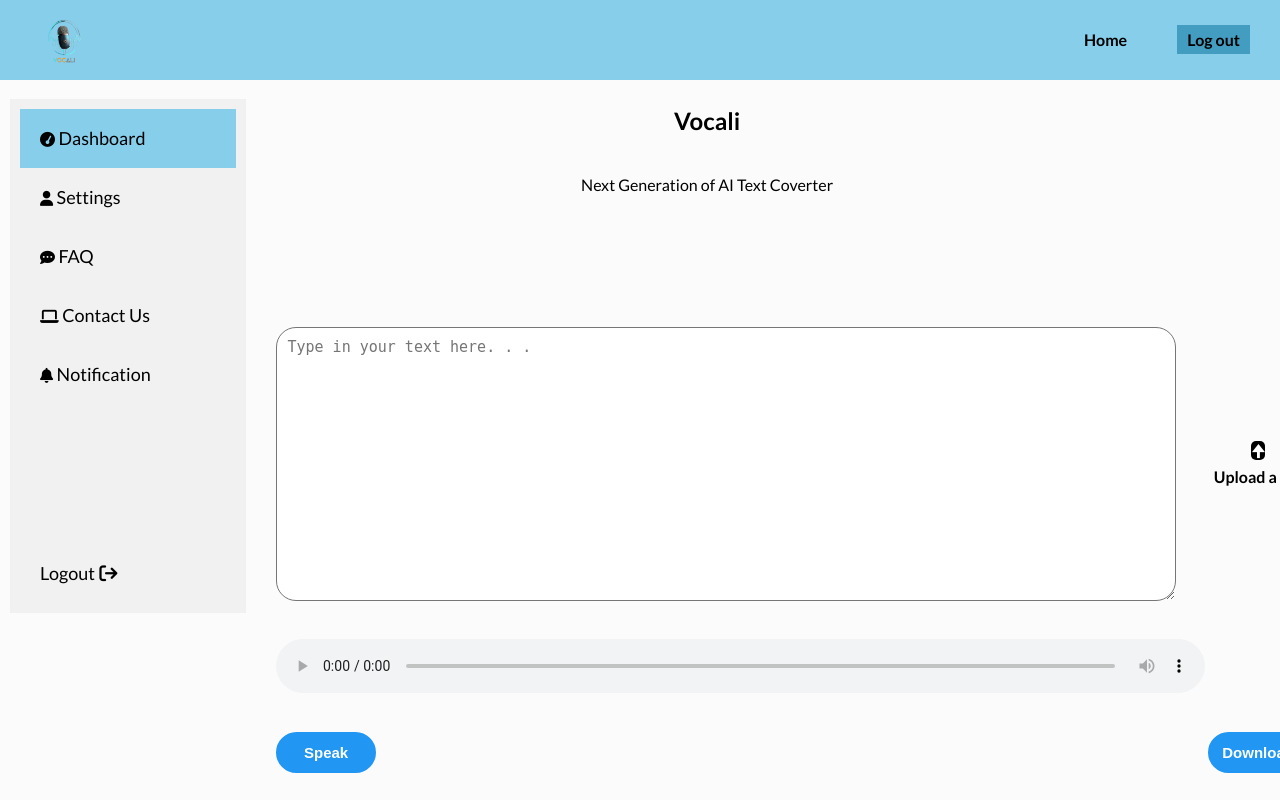
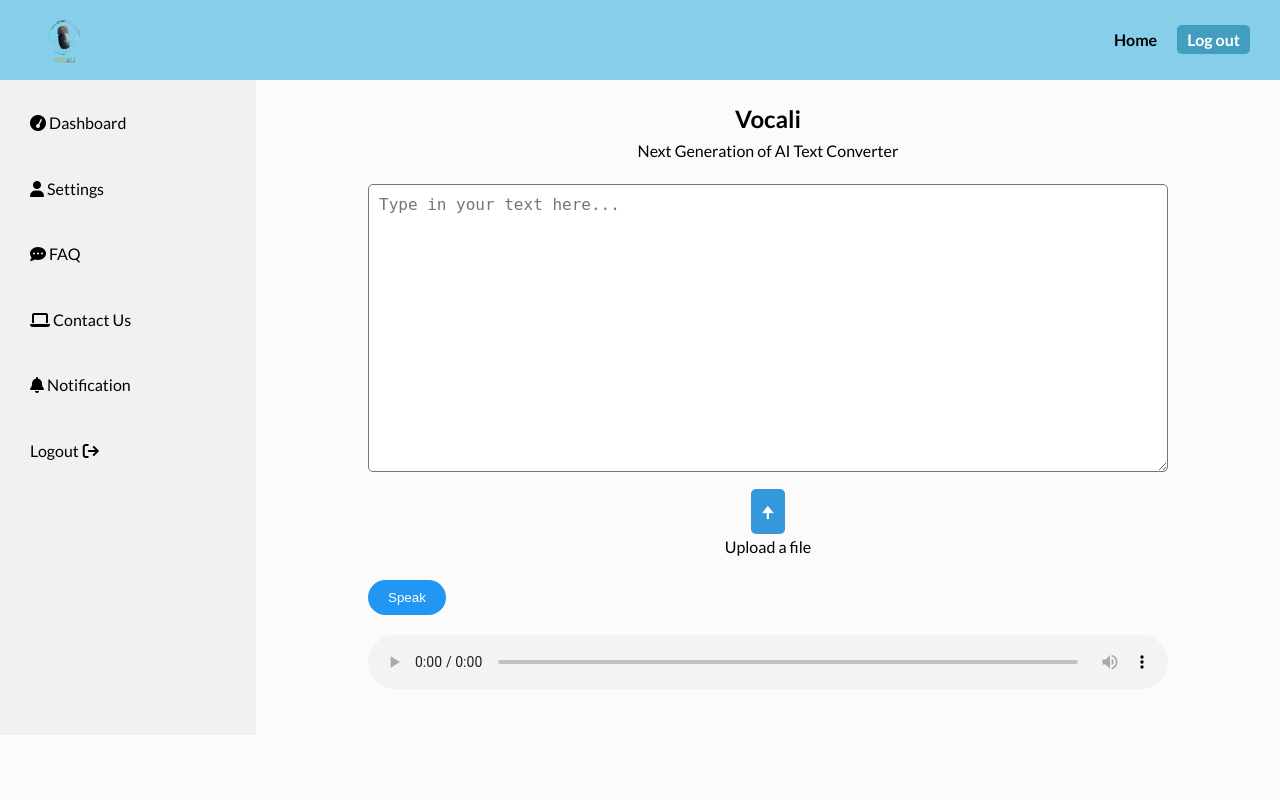
Before and after one commit to Rampop01/Vocali, a Flask app: template templates/dashboard.html in a window 1280 px wide. Run offline with Flask 3, Linux system fonts and the light colour scheme; the template is opened without the code that fills it, so the values that code supplies are empty; some libraries are stand-ins or nearby versions.

Commit message:
fix dashboard

```diff
--- a/app.py
+++ b/app.py
@@ -1,112 +1,139 @@
-from flask import Flask, render_template, request
-import pyttsx3
+# from flask import Flask, render_template, request
+# import pyttsx3
+
+# app = Flask(__name__)
+
+# input_device = 'default'
+# output_device = 'default'
+# input_volume = 0.5
+# output_volume = 0.5
+# voice_profile = 'female'
+
+# @app.route('/')
+# def index():
+#     return render_template('index.html')
+
+# @app.route('/settings', methods=['GET', 'POST'])
+# def settings():
+#     global input_device, output_device, input_volume, output_volume, voice_profile
+
+#     if request.method == 'POST':
+#         input_device = request.form.get('input-device')
+#         output_device = request.form.get('output-device')
+#         input_volume = float(request.form.get('input-volume')) / 100
+#         output_volume = float(request.form.get('output-volume')) / 100
+#         voice_profile = request.form.get('voice-profile')
+
+#         apply_voice_settings()
+
+#     return render_template('settings.html')
+
+# @app.route('/speak')
+# def speak():
+#     text = request.args.get('text')
+#     if text:
+
+#         engine = pyttsx3.init()
+#         apply_voice_settings(engine)
+#         engine.say(text)
+#         engine.runAndWait()
+#         return 'Text spoken!'
+#     return 'No text provided'
+
+# def apply_voice_settings(engine=None):
+#     if engine is None:
+#         engine = pyttsx3.init()
+
+#     voices = engine.getProperty('voices')
+#     if voice_profile == 'male':
+#         engine.setProperty('voice', voices[0].id)
+#     elif voice_profile == 'female':
+#         engine.setProperty('voice', voices[1].id)
+
+#     engine.setProperty('volume', output_volume)
+
+# if __name__ == '__main__':
+#     app.run(debug=True)
+# from flask import Flask, render_template, request
+# import pyttsx3
+
+# app = Flask(__name__)
+
+# input_device = 'default'
+# output_device = 'default'
+# input_volume = 0.5
+# output_volume = 0.5
+# voice_profile = 'female'
+
+# @app.route('/')
+# def index():
+#     return render_template('index.html')
+
+# @app.route('/settings', methods=['GET', 'POST'])
+# def settings():
+#     global input_device, output_device, input_volume, output_volume, voice_profile
+
+#     if request.method == 'POST':
+#         input_device = request.form.get('input-device')
+#         output_device = request.form.get('output-device')
+#         input_volume = float(request.form.get('input-volume')) / 100
+#         output_volume = float(request.form.get('output-volume')) / 100
+#         voice_profile = request.form.get('voice-profile')
+
+#         apply_voice_settings()
+
+#     return render_template('settings.html')
+
+# @app.route('/speak')
+# def speak():
+#     text = request.args.get('text')
+#     if text:
+
+#         engine = pyttsx3.init()
+#         apply_voice_settings(engine)
+#         engine.say(text)
+#         engine.runAndWait()
+#         return 'Text spoken!'
+#     return 'No text provided'
+
+# def apply_voice_settings(engine=None):
+#     if engine is None:
+#         engine = pyttsx3.init()
+
+#     voices = engine.getProperty('voices')
+#     if voice_profile == 'male':
+#         engine.setProperty('voice', voices[0].id)
+#     elif voice_profile == 'female':
+#         engine.setProperty('voice', voices[1].id)
+
+#     engine.setProperty('volume', output_volume)
+
+# if __name__ == '__main__':
+#     app.run(debug=True)
+
+
+from flask import Flask, request, send_file, render_template
+from gtts import gTTS
+import io
 
 app = Flask(__name__)
 
-input_device = 'default'
-output_device = 'default'
-input_volume = 0.5
-output_volume = 0.5
-voice_profile = 'female'
-
 @app.route('/')
 def index():
-    return render_template('index.html')
+    return render_template('dashboard.html')
 
-@app.route('/settings', methods=['GET', 'POST'])
-def settings():
-    global input_device, output_device, input_volume, output_volume, voice_profile
+@app.route('/speak', methods=['POST'])
+def speak():
+    text = request.form.get('text')
+    if not text:
+        return "No text provided", 400
 
-    if request.method == 'POST':
-        input_device = request.form.get('input-device')
-        output_device = request.form.get('output-device')
-        input_volume = float(request.form.get('input-volume')) / 100
-        output_volume = float(request.form.get('output-volume')) / 100
-        voice_profile = request.form.get('voice-profile')
+    tts = gTTS(text)
+    audio_file = io.BytesIO()
+    tts.write_to_fp(audio_file)
+    audio_file.seek(0)
 
-        apply_voice_settings()
-
-    return render_template('settings.html')
-
-@app.route('/speak')
-def speak():
-    text = request.args.get('text')
-    if text:
-
-        engine = pyttsx3.init()
-        apply_voice_settings(engine)
-        engine.say(text)
-        engine.runAndWait()
-        return 'Text spoken!'
-    return 'No text provided'
-
-def apply_voice_settings(engine=None):
-    if engine is None:
-        engine = pyttsx3.init()
-
-    voices = engine.getProperty('voices')
-    if voice_profile == 'male':
-        engine.setProperty('voice', voices[0].id)
-    elif voice_profile == 'female':
-        engine.setProperty('voice', voices[1].id)
-
-    engine.setProperty('volume', output_volume)
+    return send_file(audio_file, mimetype='audio/mpeg', as_attachment=True, download_name='speech.mp3')
 
 if __name__ == '__main__':
     app.run(debug=True)
-from flask import Flask, render_template, request
-import pyttsx3
-
-app = Flask(__name__)
-
-input_device = 'default'
-output_device = 'default'
-input_volume = 0.5
-output_volume = 0.5
-voice_profile = 'female'
-
-@app.route('/')
-def index():
-    return render_template('index.html')
-
-@app.route('/settings', methods=['GET', 'POST'])
-def settings():
-    global input_device, output_device, input_volume, output_volume, voice_profile
-
-    if request.method == 'POST':
-        input_device = request.form.get('input-device')
-        output_device = request.form.get('output-device')
-        input_volume = float(request.form.get('input-volume')) / 100
-        output_volume = float(request.form.get('output-volume')) / 100
-        voice_profile = request.form.get('voice-profile')
-
-        apply_voice_settings()
-
-    return render_template('settings.html')
-
-@app.route('/speak')
-def speak():
-    text = request.args.get('text')
-    if text:
-
-        engine = pyttsx3.init()
-        apply_voice_settings(engine)
-        engine.say(text)
-        engine.runAndWait()
-        return 'Text spoken!'
-    return 'No text provided'
-
-def apply_voice_settings(engine=None):
-    if engine is None:
-        engine = pyttsx3.init()
-
-    voices = engine.getProperty('voices')
-    if voice_profile == 'male':
-        engine.setProperty('voice', voices[0].id)
-    elif voice_profile == 'female':
-        engine.setProperty('voice', voices[1].id)
-
-    engine.setProperty('volume', output_volume)
-
-if __name__ == '__main__':
-    app.run(debug=True)
--- /dev/null
+++ b/static/css/dashboard.css
@@ -0,0 +1,155 @@
+* {
+  margin: 0;
+  padding: 0;
+  box-sizing: border-box;
+}
+
+body {
+  font-family: "Lato", sans-serif;
+  line-height: 1.6;
+  background-color: rgb(251, 251, 251);
+}
+
+/* Navigation Styles */
+.navbar {
+  display: flex;
+  justify-content: space-between;
+  align-items: center;
+  background-color: rgb(135, 206, 235);
+  padding: 5px 30px;
+}
+
+.logo {
+  width: 70px;
+  height: 70px;
+}
+
+.nav-links {
+  list-style: none;
+  display: flex;
+  gap: 20px;
+}
+
+.nav-links li {
+  display: inline;
+}
+
+.nav-links a {
+  text-decoration: none;
+  color: black;
+  font-weight: 600;
+  font-size: 1em;
+}
+
+.nav-links .logout {
+  background-color: rgb(67, 157, 192);
+  padding: 5px 10px;
+  color: white;
+  border-radius: 5px;
+}
+
+/* Container and Layout */
+.container {
+  display: flex;
+}
+
+.menu {
+  width: 20%;
+  background-color: #f1f1f1;
+  padding: 10px;
+}
+
+.menu ul {
+  list-style: none;
+  padding: 0;
+}
+
+.menu li {
+  padding: 10px;
+}
+
+.menu a {
+  text-decoration: none;
+  color: #000;
+  display: block;
+  padding: 10px;
+  font-size: 16px;
+}
+
+.menu .logout-item {
+  margin-top: auto;
+}
+
+.menu a:hover {
+  background-color: rgb(135, 206, 235);
+  color: white;
+}
+
+.dashboard {
+  width: 80%;
+  padding: 20px;
+}
+
+.content {
+  max-width: 800px;
+  margin: 0 auto;
+  text-align: center;
+}
+
+.textarea-wrapper {
+  position: relative;
+  margin: 20px 0;
+}
+
+.textarea-wrapper textarea {
+  width: 100%;
+  padding: 10px;
+  font-size: 16px;
+  border-radius: 5px;
+}
+
+.upload-btn-wrapper {
+  position: relative;
+  display: inline-block;
+  margin-top: 10px;
+}
+
+.upload-btn-wrapper input[type="file"] {
+  position: absolute;
+  left: 0;
+  top: 0;
+  opacity: 0;
+  width: 100%;
+}
+
+.up-arrow {
+  display: inline-block;
+  background-color: #3498db;
+  color: white;
+  padding: 10px;
+  border-radius: 5px;
+  cursor: pointer;
+}
+
+audio {
+  width: 100%;
+  margin: 20px 0;
+}
+
+.button-wrapper {
+  display: flex;
+  justify-content: space-between;
+}
+
+.btn {
+  background-color: #2196f3;
+  color: white;
+  border: none;
+  padding: 10px 20px;
+  border-radius: 25px;
+  cursor: pointer;
+}
+
+.btn:hover {
+  background-color: #0b7dda;
+}
--- a/templates/dashboard.html
+++ b/templates/dashboard.html
@@ -6,36 +6,15 @@
     <title>Vocali - Text to Speech</title>
     <link
       rel="stylesheet"
-      href="https://cdnjs.cloudflare.com/ajax/libs/font-awesome/6.0.0-beta3/css/all.min.css"
-    />
-    <link
-      rel="stylesheet"
       href="https://cdnjs.cloudflare.com/ajax/libs/font-awesome/6.1.1/css/all.min.css"
     />
     <link
       href="https://fonts.googleapis.com/css2?family=Lato:wght@300;400;700&display=swap"
       rel="stylesheet"
     />
-    <link rel="stylesheet" href="./dashboard.css" />
+    <link rel="stylesheet" href="../static/css/dashboard.css" />
     <link rel="stylesheet" href="switch.css" />
-
-    <script>
-      function speak() {
-        // Create a SpeechSynthesisUtterance
-        var speech = document.getElementById("text").value;
-        //print(speech);
-        const utterance = new SpeechSynthesisUtterance(speech);
-
-        // Select a voice
-        const voices = speechSynthesis.getVoices();
-        utterance.voice = voices[0]; // Choose a specific voice
-
-        // Speak the text
-        speechSynthesis.speak(utterance);
-      }
-    </script>
   </head>
-
   <body>
     <nav class="navbar">
       <img src="./Vocali logo.png" alt="logo" class="logo" />
@@ -44,153 +23,78 @@
         <li><a href="./index.html" class="logout">Log out</a></li>
       </ul>
     </nav>
-    <header>
-      <div class="menu">
+    <div class="container">
+      <aside class="menu">
         <ul class="list">
           <li class="dash" id="dash">
-            <a href="./dashboard.html"
-              ><i style="font-size: 15px" class="fa">&#xf0e4;</i> Dashboard</a
-            >
+            <a href="./dashboard.html"><i class="fa">&#xf0e4;</i> Dashboard</a>
           </li>
           <li class="acct" id="acct">
-            <a href="./settings.html"
-              ><i style="font-size: 15px" class="fa">&#xf007;</i> Settings</a
-            >
+            <a href="./settings.html"><i class="fa">&#xf007;</i> Settings</a>
           </li>
           <li class="cha" id="cha">
-            <a href="../faq.html"
-              ><i style="font-size: 15px" class="fas">&#xf4ad;</i> FAQ</a
-            >
+            <a href="./faq.html"><i class="fas">&#xf4ad;</i> FAQ</a>
           </li>
-          <!-- <li class="voice" id="voice">
-            <a href="#"
-              ><i style="font-size: 15px" class="far">&#xf144;</i>Voice</a
-            >
-          </li> -->
           <li class="app" id="app">
-            <a href="../contact-us.html"
-              ><i style="font-size: 15px" class="fas">&#xf109;</i> Contact Us</a
+            <a href="./contact-us.html"
+              ><i class="fas">&#xf109;</i> Contact Us</a
             >
           </li>
           <li class="not" id="not">
-            <a href="#"
-              ><i style="font-size: 15px" class="fa">&#xf0f3;</i>
-              Notification</a
-            >
+            <a href="#"><i class="fa">&#xf0f3;</i> Notification</a>
           </li>
-          <li style="margin-top: 65%">
-            <a href="../index.html" title="Logout"
-              >Logout
-              <i class="fa fa-sign-out"></i>
-            </a>
+          <li class="logout-item">
+            <a href="./index.html" title="Logout"
+              >Logout <i class="fa fa-sign-out"></i
+            ></a>
           </li>
         </ul>
-      </div>
-
-      <section class="dashboard" id="dashboard">
-        <div class="relative" style="width: 100%">
-          <table>
-            <tr>
-              <td>
+      </aside>
+      <main class="dashboard" id="dashboard">
+        <div class="content">
           <h2>Vocali</h2>
-              </td>
-            </tr>
-            <tr>
-              <td>
-                <p style="text-align: center">
-                  Next Generation of AI Text Coverter
-                </p>
-              </td>
-            </tr>
-          </table>
-        </div>
-
-        <div class="fixed">
-          <table>
-            <!--tr>
-
-                <th>
-                  <div class="upload-btn-wrapper">
-                    <i class="fa fa-upload" style="font-size:24px"></i>
-                    <i class="material-icons">&#xe2c6;</i>
-                    <input type="file" name="myfile" />
-                  </div>
-                </th>
-              </tr-->
-            <tr>
-              <td>
+          <p>Next Generation of AI Text Converter</p>
+          <form action="/speak" method="post" enctype="multipart/form-data">
             <div class="textarea-wrapper">
               <textarea
                 id="text"
-                    placeholder="Type in your text here. . ."
+                placeholder="Type in your text here..."
                 name="text"
                 cols="80"
                 rows="14"
               ></textarea>
-                  <!-- <span class="up-arrow">&#x1F809;</span> -->
-                  <!-- Up arrow Unicode character -->
-                </div>
-              </td>
-              <th>
               <div class="upload-btn-wrapper">
-                  <span
-                    style="
-                      background-color: black;
-                      color: white;
-                      border-radius: 5px;
-                    "
-                    class="up-arrow"
-                    >&#x1F809;</span
-                  ><br />Upload a file
+                <span class="up-arrow">&#x1F809;</span><br />Upload a file
                 <input type="file" name="myfile" />
               </div>
-              </th>
-            </tr>
-            <tr>
-              <td colspan="2">
-                <audio controls style="width: 90%">
-                  <source src="horse.ogg" type="audio/ogg" />
-                  <source src="horse.mp3" type="audio/mpeg" />
+            </div>
+            <div class="button-wrapper">
+              <button type="submit" class="btn">Speak</button>
+            </div>
+          </form>
+          <audio id="audio-player" controls>
+            <source src="" type="audio/mpeg" />
             Your browser does not support the audio element.
           </audio>
-              </td>
-            </tr>
-            <tr>
-              <td>
-                <button
-                  onclick="speak()"
-                  class="btn"
-                  style="
-                    width: 100px;
-                    padding: 10px 10px;
-                    background-color: #2196f3;
-                    color: #fff;
-                    border-radius: 25px;
-                    border-color: #2196f3;
-                  "
-                >
-                  Speak
-                </button>
-              </td>
-              <td style="text-align: right">
-                <button
-                  style="
-                    width: 100px;
-                    padding: 10px 10px;
-                    background-color: #2196f3;
-                    color: #fff;
-                    border-radius: 25px;
-                    border-color: #2196f3;
-                  "
-                  class="btn"
-                >
-                  Download
-                </button>
-              </td>
-            </tr>
-          </table>
         </div>
-      </section>
-    </header>
+      </main>
+    </div>
+    <script>
+      document.querySelector("form").addEventListener("submit", function (e) {
+        e.preventDefault();
+        const formData = new FormData(this);
+        fetch("/speak", {
+          method: "POST",
+          body: formData,
+        })
+          .then((response) => response.blob())
+          .then((blob) => {
+            const audioPlayer = document.getElementById("audio-player");
+            audioPlayer.src = URL.createObjectURL(blob);
+            audioPlayer.play();
+          })
+          .catch((error) => console.error("Error:", error));
+      });
+    </script>
   </body>
 </html>
```
Lines whose indentation alone changed are shown as unchanged.
